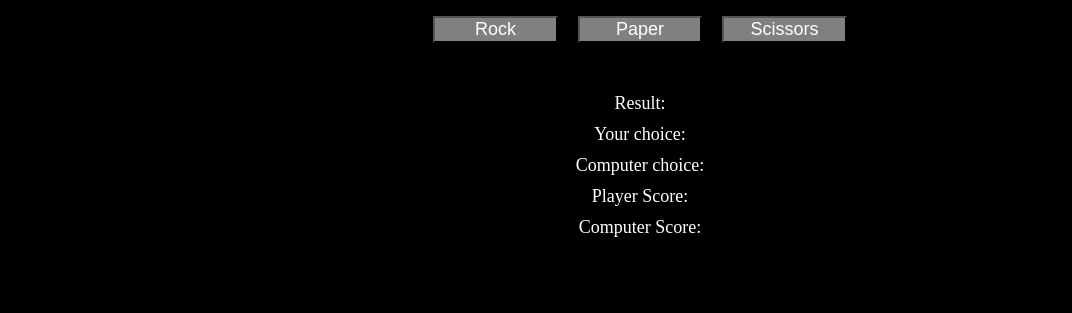
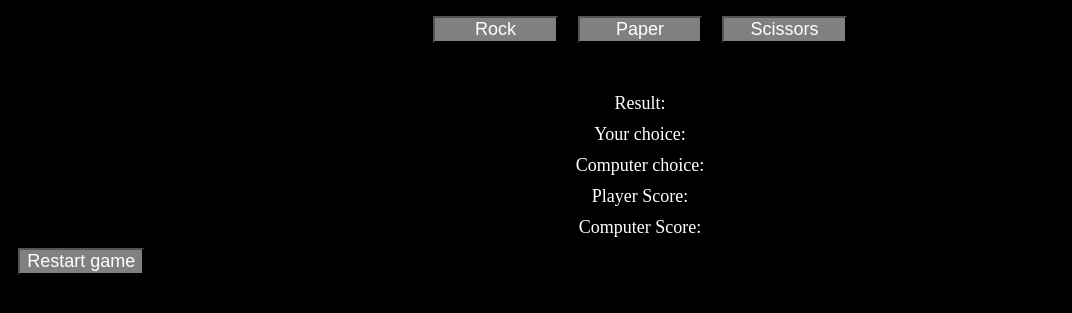
Before and after one commit to italianPalms/odin-rock-paper-scissors, a plain HTML site: page index.html in a window 1280 px wide. Shown: the part 95-408 px from the top of the page, without its empty margins (0-1072 px from the left). Drawn offline with Linux system fonts and the light colour scheme.

Commit message:
add a new button to restart the game

```diff
--- a/index.html
+++ b/index.html
@@ -17,5 +17,9 @@
     </div>
     <div class="container">
     </div>
+
+    <div class="btn-container2">
+        <button id="restart">Restart game</button>
+    </div>
 </body>
 </html>
```
